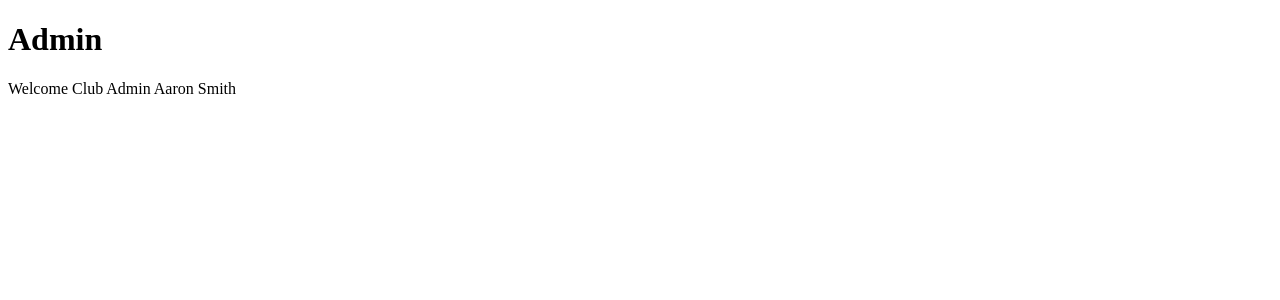
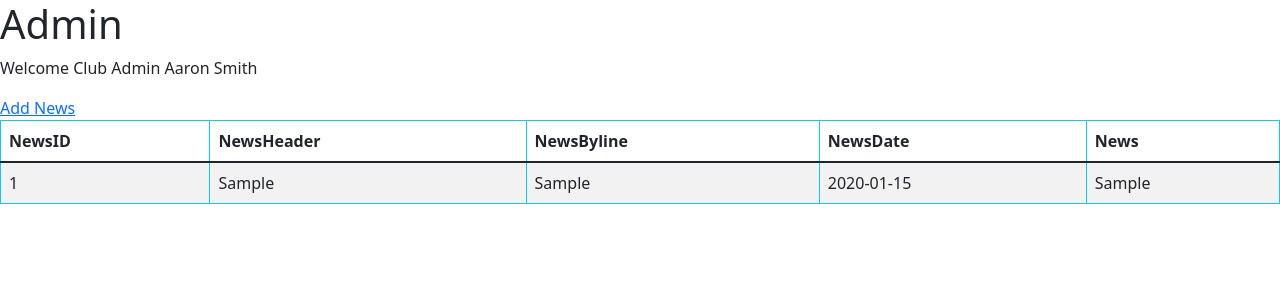
Before and after one commit to alecnadel/RugbyClubWebApp, a Flask app: page /admin in a window 1280 px wide. Shown: the top 300 px of the page. Run offline with Flask 2, Linux system fonts and the light colour scheme; tables that the repository leaves empty hold one stand-in row (values such as "Sample post").

Commit message:
Update the Admin page
Make a admin page with add news item.

```diff
--- a/app.py
+++ b/app.py
@@ -89,8 +89,12 @@ def getAdmin():
     MemberID = request.args.get("MemberID")
     print(MemberID)
     cur = getCursor()
+    cur.execute("select NewsID, NewsHeader, NewsByline, NewsDate, News from ClubNews ORDER BY NewsDate")
+    select_News = cur.fetchall()
+    print(select_News)
+    ClubNews = [desc[0] for desc in cur.description]
     cur.execute("select MemberID, MemberFirstName, MemberLastName, Address1, Address2, City, Email, Phone from Members where MemberID=%s",(MemberID,))
     select_admin = cur.fetchall()
     admin = [desc[0] for desc in cur.description]
     print(f"{admin}")
-    return render_template('admin.html',admin=select_admin)
+    return render_template('admin.html',admin=select_admin,ClubNews=select_News,News=ClubNews)
--- a/templates/admin.html
+++ b/templates/admin.html
@@ -1,25 +1,47 @@
 <!DOCTYPE html>
 <html lang="en">
 <head>
+  <link href="https://cdn.jsdelivr.net/npm/bootstrap@5.1.3/dist/css/bootstrap.min.css" rel="stylesheet" integrity="sha384-1BmE4kWBq78iYhFldvKuhfTAU6auU8tT94WrHftjDbrCEXSU1oBoqyl2QvZ6jIW3" crossorigin="anonymous">
     <title>Club Administrator</title>
 </head>
 <body>
+
     <h1>Admin</h1>
 
     {% block content %}
     <p>Welcome Club Admin Aaron Smith</p>
+
+    <table class="table table-bordered border border-info table-striped table-hover" action="/clubnews" method="GET">
+      <thead>
+        <tr>
+        {% for b in News %}
+          <th>{{ b }}</th>
+          {% endfor %}
+        </tr>
+      </thead>
+        <tbody>
+          {% for News in ClubNews %}
+          <tr>
+            {% for b in News %}
+            <td>{{ b }}</td>
+            {% endfor %}
+          </tr>
+          {% endfor %}
+          <a href="/" button type="button">Add News</a></button>
+        </tbody>
+    </table>
+
     <table class="table" action="/admin" method="GET">
-        <thead class="thead-dark"></thead>
-          <tbody>
+        <thead>
+          <tr>
           {% for admin in Members %}
-            <tr>
             <th>{{admin[0]}}</th>
           </tr>
           <tr>
             <td><a href="/admin?MemberID={{admin[0]}}">{{admin[0:][0:]}}</a></td>
           </tr>
           {% endfor %}
-          </tbody>
+        </thead>
     </table>
     {% endblock %}
 </body>
```
Lines whose indentation alone changed are shown as unchanged.
